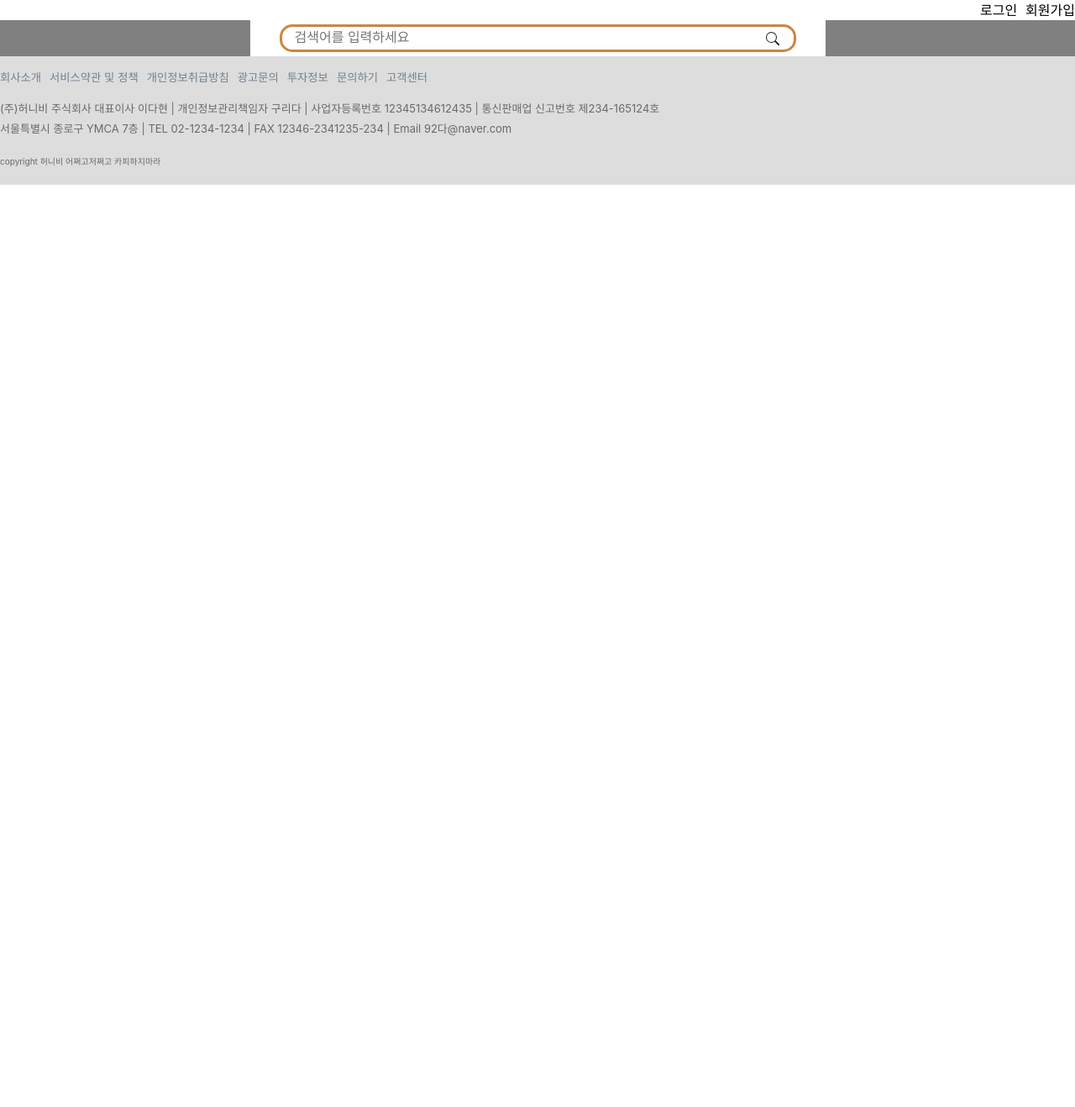
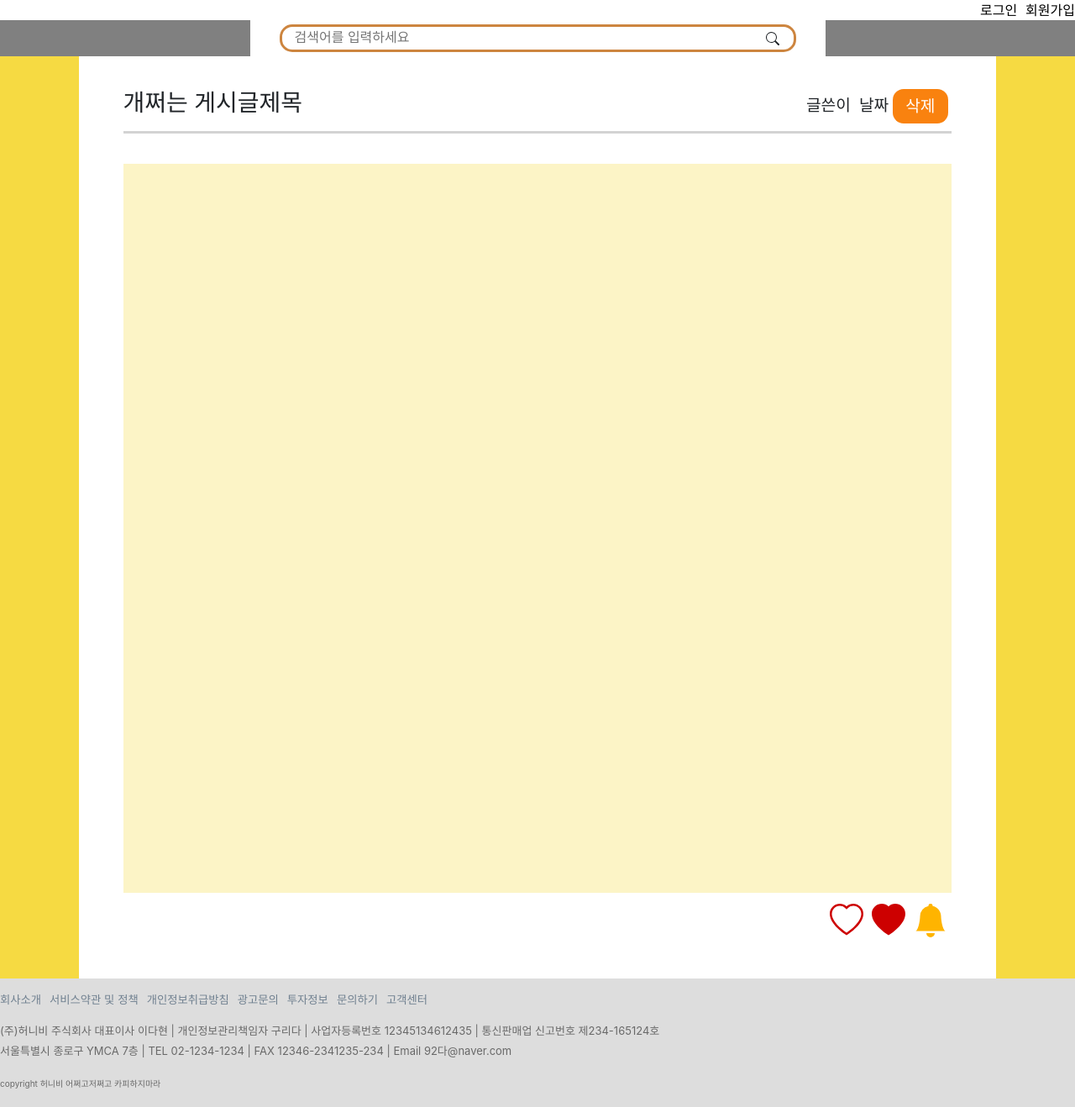
Before and after one commit to NamBoongEh/HoneyBeeProject_React, a React (Create React App) app: page /freeboardread in a window 1280 px wide. Shown: the whole page at 84% size. Before the commit the page ends 800 px from the top, so only its background shows below. Built offline with nearby package versions, Linux system fonts and the light colour scheme.

Commit message:
03-31 FreeBoard Read&Write draft done. (required Write page textarea tools, event, ect...)

```diff
--- a/package.json
+++ b/package.json
@@ -7,10 +7,12 @@
     "@testing-library/react": "^11.1.0",
     "@testing-library/user-event": "^12.1.10",
     "bootstrap": "^4.6.0",
+    "draft-js": "^0.11.7",
     "react": "^17.0.2",
     "react-bootstrap": "^1.5.2",
     "react-bootstrap-icons": "^1.4.0",
     "react-dom": "^17.0.2",
+    "react-draft-wysiwyg": "^1.14.5",
     "react-router-dom": "^5.2.0",
     "react-scripts": "4.0.3",
     "styled-components": "^5.2.1",
--- a/src/App.js
+++ b/src/App.js
@@ -10,6 +10,8 @@ import TermsOfService from './components/page/TermsOfService';
 import MyPage from './components/page/MyPage';
 import ReLogin from './components/page/ReLogin';
 import FreeBoard from './components/page/FreeBoard';
+import FreeBoardRead from './components/page/FreeBoardRead';
+import FreeBoardWrite from './components/page/FreeBoardWrite';
 
 function App() {
   return (
@@ -24,6 +26,8 @@ function App() {
         <Route exact path={'/mypage'} component={MyPage} />
         <Route exact path={'/relogin'} component={ReLogin} />
         <Route exact path={'/freeboard'} component={FreeBoard} />
+        <Route exact path={'/freeboardread'} component={FreeBoardRead} />
+        <Route exact path={'/freeboardwrite'} component={FreeBoardWrite} />
         <Footer />
       </BrowserRouter>
     </>
--- /dev/null
+++ b/src/components/page/FreeBoardRead.js
@@ -0,0 +1,95 @@
+import React from 'react';
+import { HeartFill, Heart, BellFill, Textarea } from 'react-bootstrap-icons';
+import styled from 'styled-components';
+
+const FillHeart = styled(HeartFill)`
+  float: right;
+  margin: 5px 5px 5% 5px;
+  font-size: 40px;
+  color: #cd0000;
+  &:hover {
+    cursor: pointer;
+  }
+`;
+
+const EmptyHeart = styled(Heart)`
+  float: right;
+  margin: 5px 5px 5% 5px;
+  font-size: 40px;
+  color: #cd0000;
+  &:hover {
+    cursor: pointer;
+  }
+`;
+
+const FillBell = styled(BellFill)`
+  float: right;
+  margin: 5px 5px 5% 5px;
+  font-size: 40px;
+  color: #ffb400;
+  &:hover {
+    cursor: pointer;
+  }
+`;
+
+const TextBox = styled.textarea`
+  resize: none;
+  width: 100%;
+  background-color: rgba(246, 218, 66, 0.3);
+  border: none;
+  &:focus {
+    outline: none;
+  }
+`;
+
+export default function FreeBoardRead(props) {
+  return (
+    <div className="row">
+      <div
+        className={'col-md-1'}
+        style={{ width: '100%', backgroundColor: 'rgb(246,218,66)' }}
+      />
+      <div
+        className={'col-10'}
+        style={{
+          padding: '3% 4% 0 4%',
+          fontSize: 'larger',
+        }}
+      >
+        <h3 style={{ float: 'left' }}>개쩌는 게시글제목</h3>
+        <button
+          style={{
+            float: 'right',
+            backgroundColor: 'rgb(249,130,15)',
+            color: 'white',
+            border: 'none',
+            padding: '6px 15px',
+            borderRadius: '13px',
+            marginRight: '0.5%',
+          }}
+        >
+          삭제
+        </button>
+        <div style={{ float: 'right', margin: '5px' }}>날짜 </div>
+        <div style={{ float: 'right', margin: '5px' }}>글쓴이 </div>
+        <hr
+          style={{
+            borderColor: 'lightgray',
+            borderWidth: '3px',
+            width: '100%',
+            marginTop: '50px',
+            paddingBottom: '20px',
+          }}
+        />
+        <TextBox rows={'30'} readOnly={'true'} />
+        <FillBell />
+        <FillHeart />
+        <EmptyHeart />
+      </div>
+      <div
+        className={'col-1'}
+        style={{ width: '100%', backgroundColor: 'rgb(246,218,66)' }}
+      />
+    </div>
+  );
+}
--- /dev/null
+++ b/src/components/page/FreeBoardWrite.js
@@ -0,0 +1,71 @@
+import React from 'react';
+import styled from 'styled-components';
+
+const TextBox = styled.textarea`
+  resize: none;
+  width: 100%;
+  background-color: rgba(246, 218, 66, 0.5);
+  border: none;
+  &:focus {
+    outline: none;
+  }
+`;
+
+const InputBox = styled.input`
+  height: 4%;
+  width: 100%;
+  background-color: rgba(246, 218, 66, 0.3);
+  border: none;
+  &:focus {
+    outline: none;
+  }
+`;
+
+const ClickButton = styled.button`
+  float: right;
+  background-color: rgb(48, 27, 1);
+  color: white;
+  border: none;
+  padding: 8px 25px;
+  border-radius: 13px;
+  margin: 10px 10px 8%;
+`;
+
+export default function FreeBoardWrite(props) {
+  return (
+    <div className="row">
+      <div
+        className={'col-md-1'}
+        style={{ width: '100%', backgroundColor: 'rgb(246,218,66)' }}
+      />
+      <div
+        className={'col-10'}
+        style={{
+          padding: '3% 4% 0 4%',
+          fontSize: 'larger',
+        }}
+      >
+        <InputBox placeholder={'제목을 입력해 주세요.'} />
+        <hr
+          style={{
+            borderColor: 'lightgray',
+            borderWidth: '3px',
+            width: '100%',
+            marginTop: '20px',
+            paddingBottom: '20px',
+          }}
+        />
+        <TextBox rows={'30'} placeholder={'내용을 입력해 주세요.'} />
+        <ClickButton style={{ float: 'left' }}>임시저장</ClickButton>
+        <ClickButton style={{ backgroundColor: 'rgb(246,130,15)' }}>
+          저장
+        </ClickButton>
+        <ClickButton>취소</ClickButton>
+      </div>
+      <div
+        className={'col-1'}
+        style={{ width: '100%', backgroundColor: 'rgb(246,218,66)' }}
+      />
+    </div>
+  );
+}
```
Also changed, not shown: 1 other file (tests, documents, lock files or other folders).
